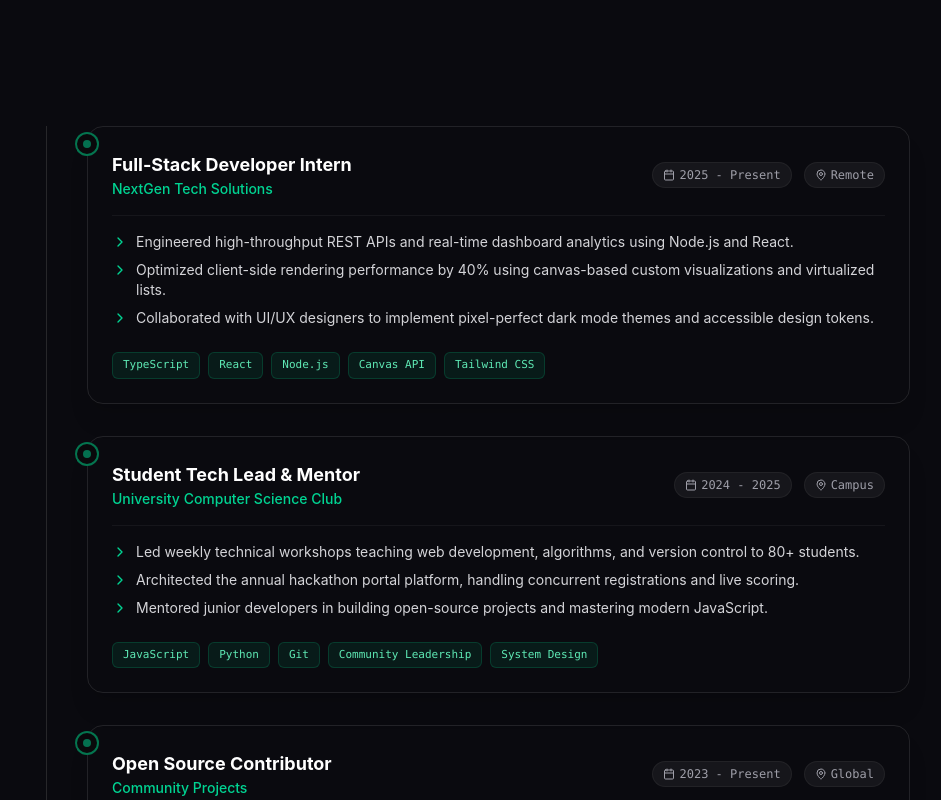
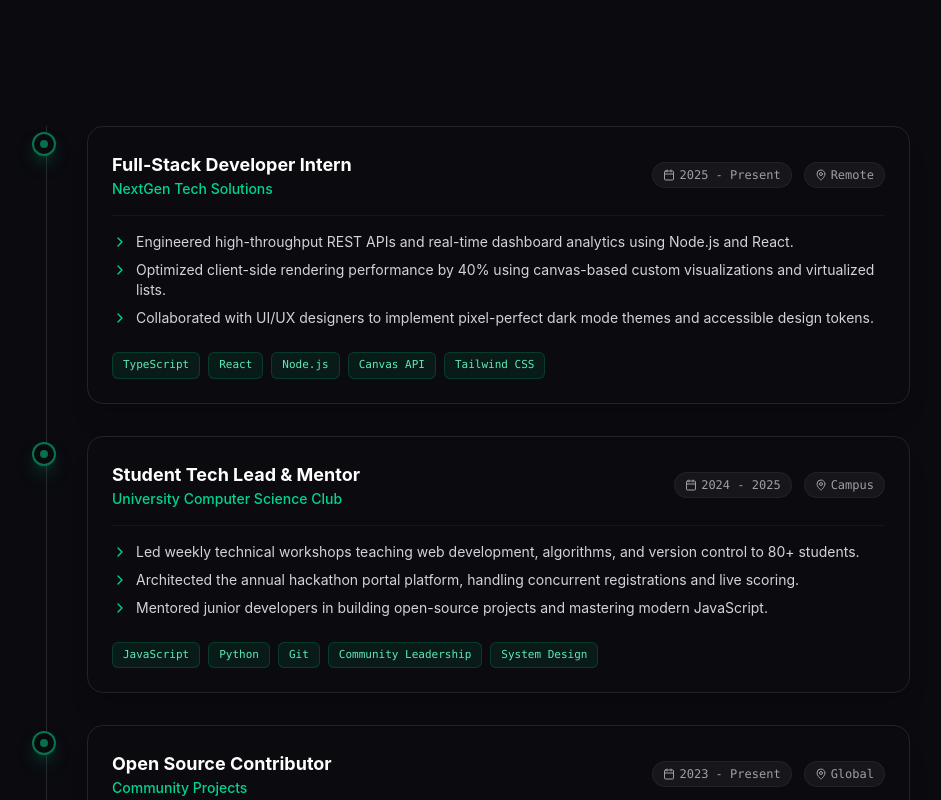
Before and after one commit to harshil-kamc/harshil, a React (Vite) app: page / in a window 1280 px wide. Shown: the part 2900-3700 px from the top of the page, without its empty margins (178-1119 px from the left). Built offline with nearby package versions, Linux system fonts and the light colour scheme.

Commit message:
Update ExperienceSection.tsx

```diff
--- a/src/components/ExperienceSection.tsx
+++ b/src/components/ExperienceSection.tsx
@@ -13,9 +13,9 @@ export function ExperienceSection() {
           {EXPERIENCE_DATA.map((exp, idx) => (
             <div key={exp.id} className="relative group">
               {/* Glowing Timeline Marker Node */}
-              <div className="absolute left-0 -translate-x-1/2 top-1.5 w-6 h-6 rounded-full bg-zinc-950 border-2 border-emerald-500/60 flex items-center justify-center">
-                <span className="w-2 h-2 rounded-full bg-emerald-400 animate-pulse" />
-              </div>
+              <div className="absolute -left-[37px] sm:-left-[55px] top-1.5 w-6 h-6 rounded-full bg-zinc-950 border-2 border-emerald-500/60 group-hover:border-emerald-400 group-hover:scale-125 transition-all duration-300 flex items-center justify-center shadow-lg shadow-emerald-500/20">
+  <span className="w-2 h-2 rounded-full bg-emerald-400 animate-pulse" />
+</div>
 
               {/* Experience Card */}
               <div className="bg- transparent border border-white/10 rounded-2xl p-6 space-y-4 shadow-xl hover:border-emerald-500/40 transition-all duration-300">
```
